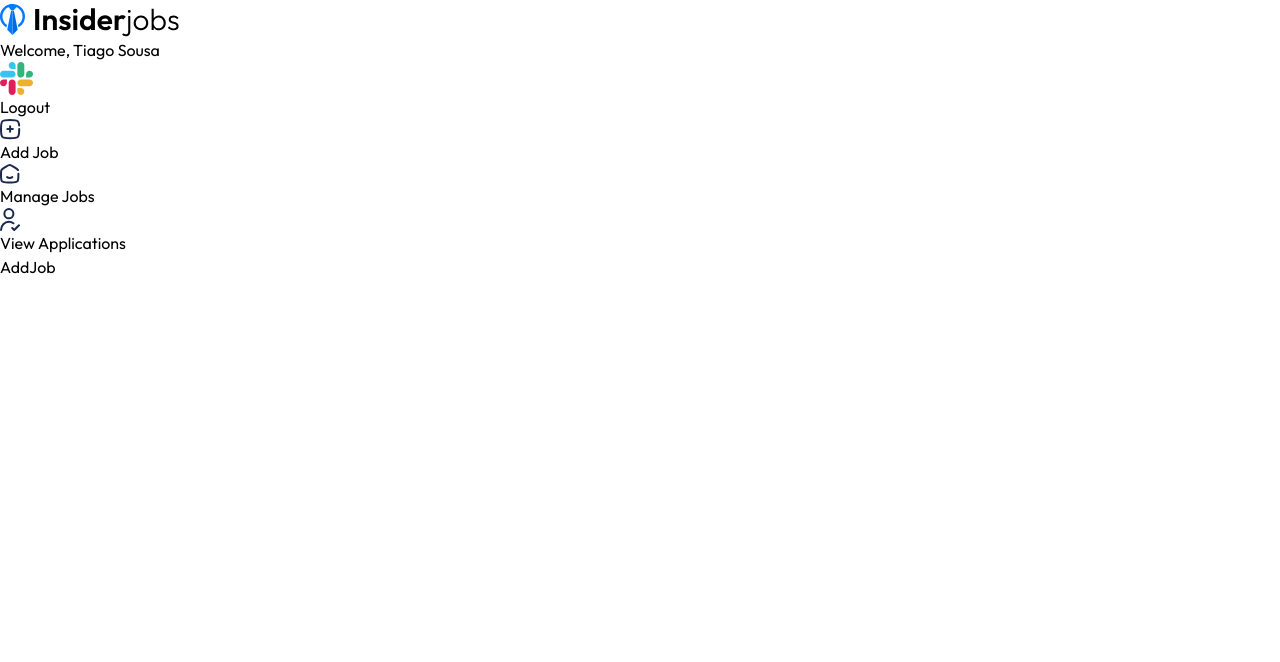
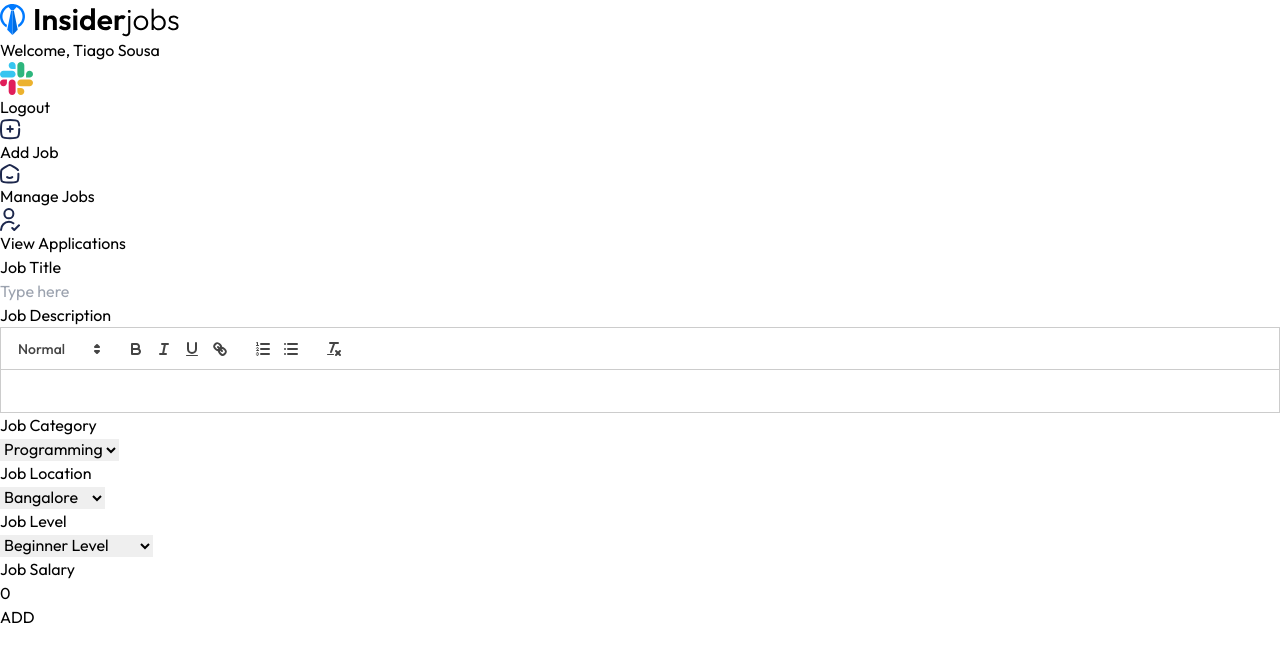
Before and after one commit to tiagosousa10/job-portal, a React (Vite) app in the folder client/: page /dashboard/add-job in a window 1280 px wide. Shown: the top 662 px of the page. Built offline with nearby package versions, Linux system fonts and the light colour scheme.

Commit message:
first jsx and configurations for Add job page

```diff
--- a/client/src/App.jsx
+++ b/client/src/App.jsx
@@ -9,6 +9,7 @@ import Dashboard from "./pages/Dashboard";
 import AddJob from "./pages/AddJob";
 import ManageJobs from "./pages/ManageJobs";
 import ViewApplications from "./pages/ViewApplications";
+import "quill/dist/quill.snow.css";
 
 const App = () => {
   const { showRecruiterLogin } = useContext(AppContext);
--- a/client/src/pages/AddJob.jsx
+++ b/client/src/pages/AddJob.jsx
@@ -1,7 +1,90 @@
-import React from "react";
+import React, { useEffect } from "react";
+import Quill from "quill";
+import { JobCategories, JobLocations } from "../assets/assets";
 
 const AddJob = () => {
-  return <div>AddJob</div>;
+  const [title, setTitle] = React.useState("");
+  const [location, setLocation] = React.useState("Bangalore");
+  const [category, setCategory] = React.useState("Programming");
+  const [level, setLevel] = React.useState("Beginner Level");
+  const [salary, setSalary] = React.useState(0);
+
+  const editorRef = React.useRef(null);
+  const quillRef = React.useRef(null);
+
+  useEffect(() => {
+    //Initiate Quill only once
+    if (!quillRef.current && editorRef.current) {
+      quillRef.current = new Quill(editorRef.current, {
+        theme: "snow",
+      });
+    }
+  }, []);
+
+  return (
+    <form>
+      <div>
+        <p>Job Title</p>
+        <input
+          type="text"
+          placeholder="Type here"
+          onChange={(e) => setTitle(e.target.value)}
+          value={title}
+          required
+        />
+      </div>
+
+      <div>
+        <p>Job Description</p>
+        <div ref={editorRef}></div>
+      </div>
+
+      <div>
+        <div>
+          <p>Job Category</p>
+          <select onChange={(e) => setCategory(e.target.value)}>
+            {JobCategories.map((category, index) => (
+              <option value={category} key={index}>
+                {category}
+              </option>
+            ))}
+          </select>
+        </div>
+
+        <div>
+          <p>Job Location</p>
+          <select onChange={(e) => setLocation(e.target.value)}>
+            {JobLocations.map((location, index) => (
+              <option value={location} key={index}>
+                {location}
+              </option>
+            ))}
+          </select>
+        </div>
+
+        <div>
+          <p>Job Level</p>
+          <select onChange={(e) => setLevel(e.target.value)}>
+            <option value="Beginner Level">Beginner Level</option>
+            <option value="Intermediate Level">Intermediate Level</option>
+            <option value="Senior Level">Senior Level</option>
+          </select>
+        </div>
+      </div>
+
+      <div>
+        <p>Job Salary</p>
+        <input
+          type="number"
+          placeholder="2500"
+          onChange={(e) => setSalary(e.target.value)}
+          value={salary}
+        />
+      </div>
+
+      <button>ADD</button>
+    </form>
+  );
 };
 
 export default AddJob;
```
